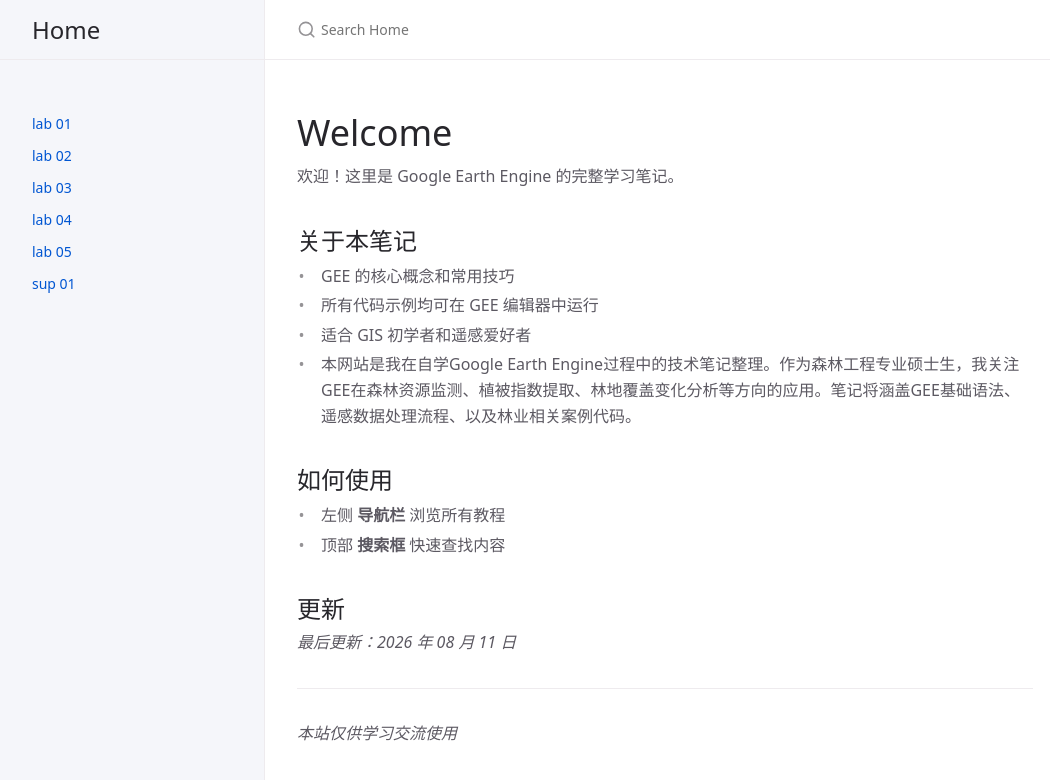
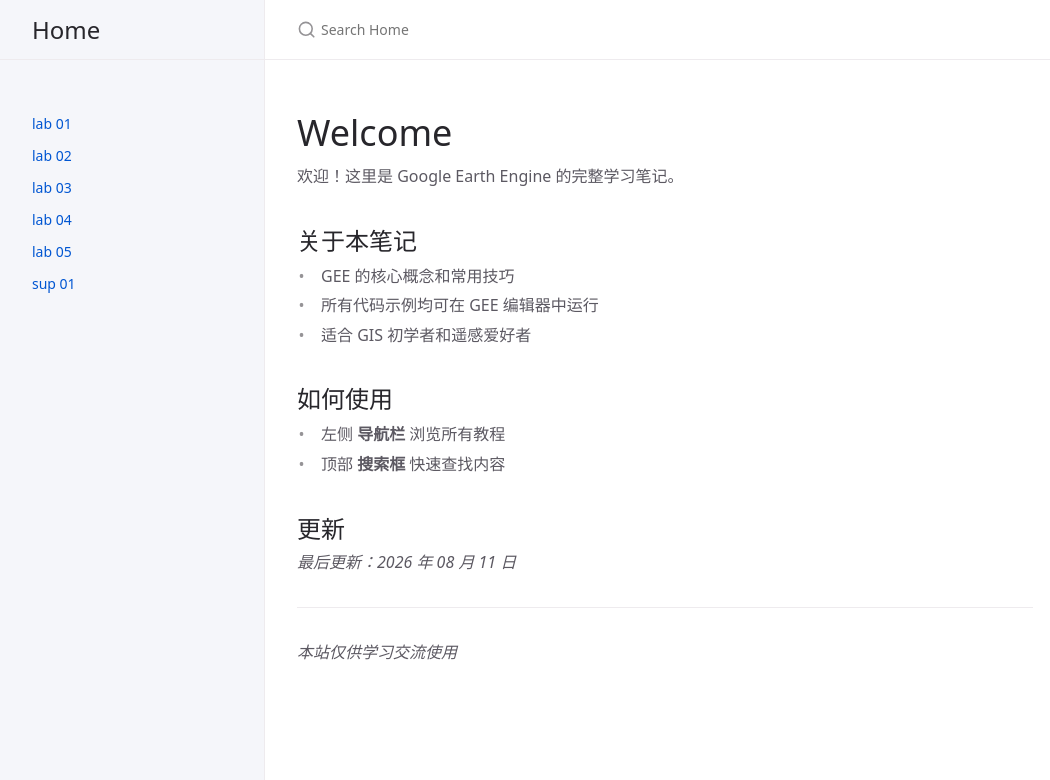
Before and after one commit to ptsch1979/gee, a Jekyll site: the page built from index.md, in a window 1280 px wide. Shown: the top 780 px of the page, without its empty margins (107-1157 px from the left). Built offline with Jekyll 4.4.1, drawn with Linux system fonts in a browser that asks for light colours; cached includes are drawn as plain includes.

Commit message:
Update index.md

```diff
--- a/index.md
+++ b/index.md
@@ -11,7 +11,6 @@ layout: default
 - GEE 的核心概念和常用技巧
 - 所有代码示例均可在 GEE 编辑器中运行
 - 适合 GIS 初学者和遥感爱好者
-- 本网站是我在自学Google Earth Engine过程中的技术笔记整理。作为森林工程专业硕士生，我关注GEE在森林资源监测、植被指数提取、林地覆盖变化分析等方向的应用。笔记将涵盖GEE基础语法、遥感数据处理流程、以及林业相关案例代码。
 
 ## 如何使用
 
```
